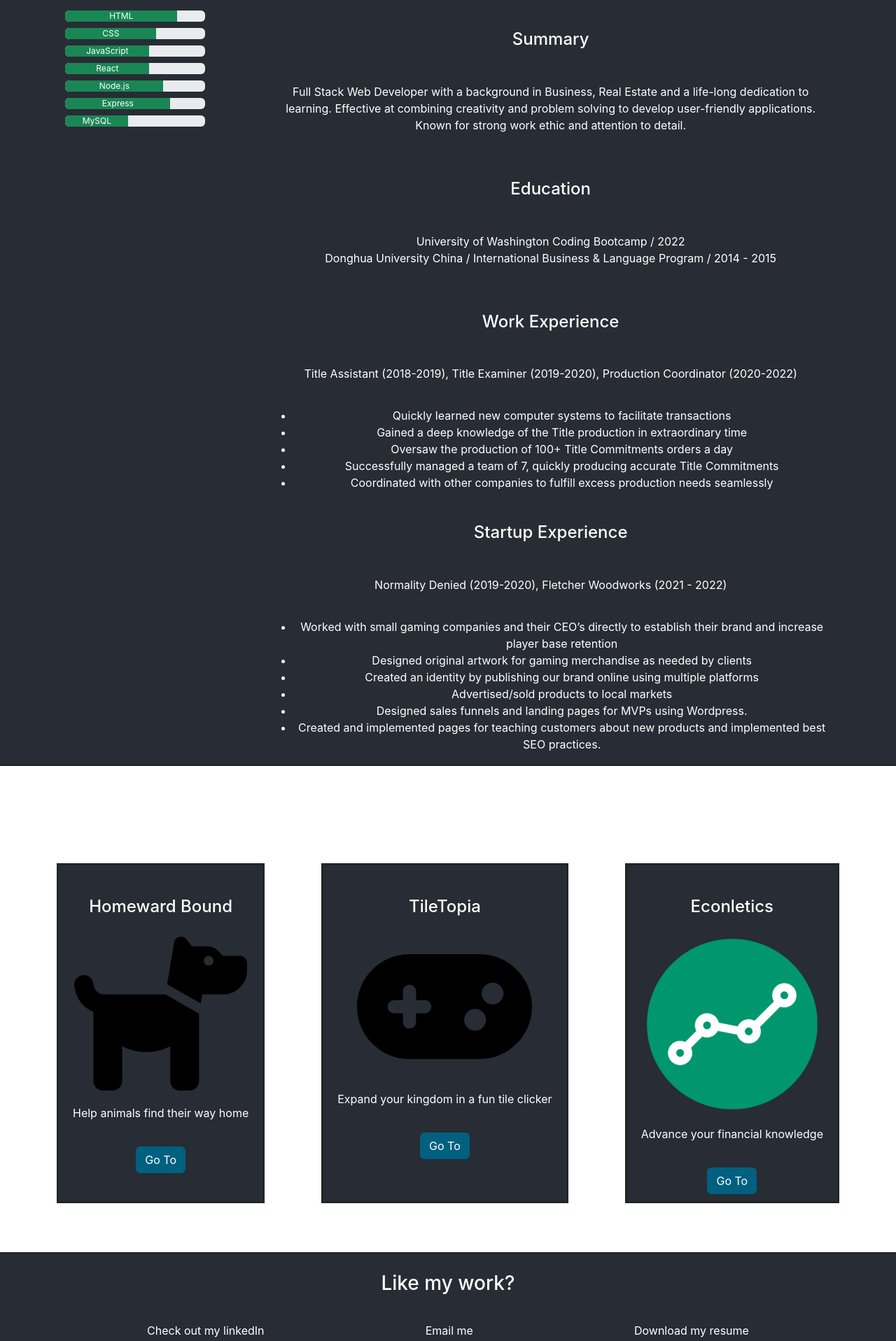
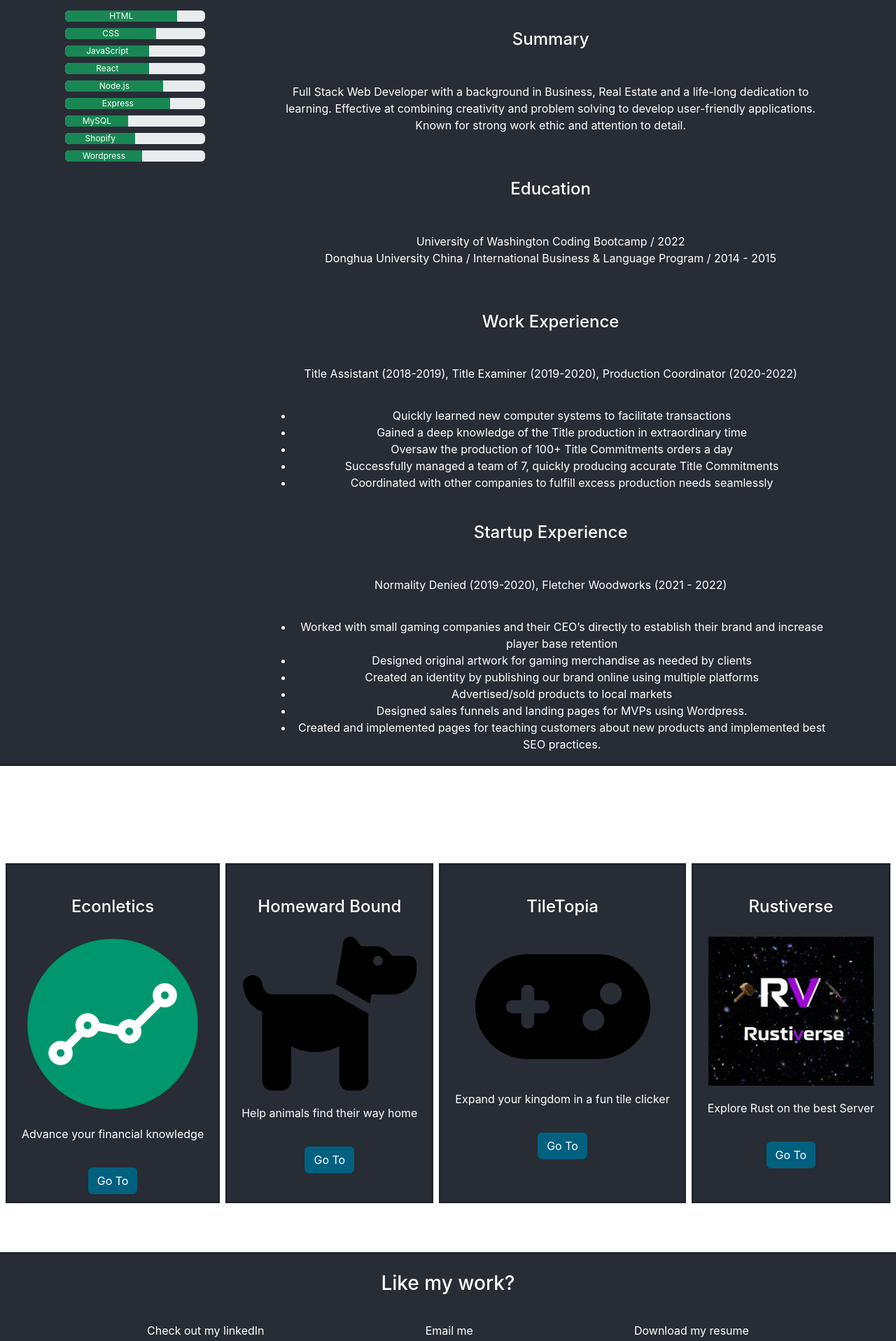
Before and after one commit to SpencerNelsonUW/myportfolio, a React (Create React App) app: page / in a window 1280 px wide. Shown: the part 936-2853 px from the top of the page at 70% size. Built offline with nearby package versions, Linux system fonts and the light colour scheme.

Commit message:
adding rust server

```diff
--- a/src/components/projects/Projects.js
+++ b/src/components/projects/Projects.js
@@ -4,6 +4,7 @@ import {ProjectCard} from '../ProjectCard/ProjectCard.js'
 import Tiletopia from '../../images/gamepad-solid.svg'
 import HomewardBound from '../../images/dog-solid.svg'
 import Econletics from '../../images/econletics.png'
+import Rustiverse from '../../images/RV.png'
 
 import './Projects.css'
 
@@ -11,6 +12,12 @@ import './Projects.css'
 export const Projects = () => {
 
     const allProjects = [
+        {
+            link:'https://econletics.com/',
+            title:'Econletics',
+            description:'Advance your financial knowledge',
+            imgUrl:Econletics,
+        },
         {
             link:'https://github.com/bburton5/homeward-bound',
             title:'Homeward Bound',
@@ -24,10 +31,10 @@ export const Projects = () => {
             imgUrl:Tiletopia,
         },
         {
-            link:'https://econletics.com/',
-            title:'Econletics',
-            description:'Advance your financial knowledge',
-            imgUrl:Econletics,
+            link:'https://discord.gg/F6NDXEZeXN',
+            title:'Rustiverse',
+            description:'Explore Rust on the best Server',
+            imgUrl:Rustiverse,
         }
     ]
 
--- a/src/components/skills/Skills.js
+++ b/src/components/skills/Skills.js
@@ -26,6 +26,12 @@ export const Skills = () => {
             <div className="Skill">
             <ProgressBar variant="success" now={45} label='MySQL' />
             </div>
+            <div className="Skill">
+            <ProgressBar variant="success" now={50} label='Shopify' />
+            </div>
+            <div className="Skill">
+            <ProgressBar variant="success" now={55} label='Wordpress' />
+            </div>
         </div>
     )
 }
```
Also changed, not shown: src/images/RV.png (added).
